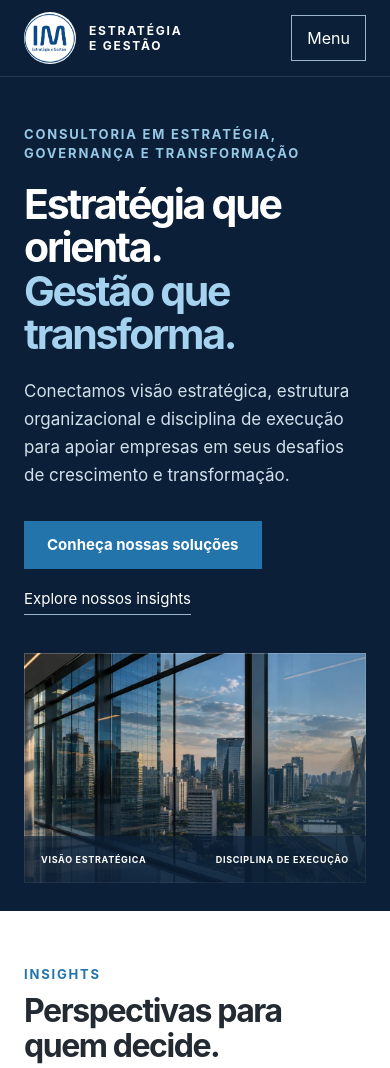
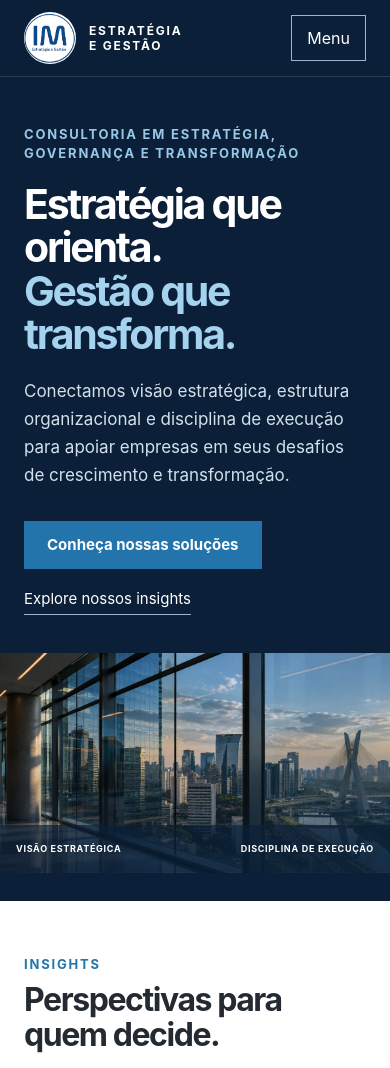
Before and after one commit to IMGestao/imgestao-site, a React (Vite) app: page / in a window 390 px wide. Shown: the top 1068 px of the page. Built offline with nearby package versions, Linux system fonts and the light colour scheme.

Commit message:
UX aprovado: imagens em largura total no mobile (PR #17)
Publicação autorizada após homologação.

```diff
--- a/src/index.css
+++ b/src/index.css
@@ -626,6 +626,13 @@ img {
 .rd-page a:focus-visible,.rd-header a:focus-visible,.rd-header button:focus-visible,.rd-service summary:focus-visible,.rd-article-banner a:focus-visible{outline:3px solid #55a9df;outline-offset:4px}
 @media(max-width:860px){.rd-header-inner{min-height:72px;flex-wrap:wrap;gap:12px;padding-block:12px}.rd-menu-toggle{display:block}.rd-nav{display:none;width:100%;align-items:stretch;flex-direction:column;gap:6px;padding:10px 0 12px}.rd-nav-open{display:flex}.rd-hero-inner{grid-template-columns:1fr;gap:18px;padding-top:28px;padding-bottom:28px}.rd-hero-copy{padding:20px 0}.rd-hero-picture{min-height:280px}.rd-featured-grid{grid-template-columns:1fr 1fr}.rd-card-featured{grid-column:1/-1}.rd-card-featured .rd-card-media{height:240px}.rd-section-heading{align-items:flex-start;flex-direction:column;gap:14px}.rd-contact-inner{grid-template-columns:1fr;gap:26px}.rd-contact .rd-button{justify-self:start}.rd-service-body{grid-template-columns:1fr;padding-left:0}.rd-footer-inner{align-items:flex-start;flex-direction:column}}
 @media(max-width:520px){.rd-hero h1{font-size:41px}.rd-hero-picture{min-height:230px}.rd-hero-caption{font-size:9px;letter-spacing:.7px}.rd-featured-grid{grid-template-columns:1fr}.rd-card-featured{grid-column:auto}.rd-card-featured .rd-card-media,.rd-card-media{height:190px}.rd-service summary{grid-template-columns:36px 1fr 24px;gap:10px}.rd-card-content{padding:18px 0}.rd-hero-copy>p:not(.rd-kicker){font-size:17px}.rd-actions{gap:18px}}
+/* Imagens de abertura em largura total no celular e tablet. */
+@media(max-width:860px){
+  .rd-hero-picture{margin-inline:calc(-1 * clamp(24px,4vw,56px));min-height:0;aspect-ratio:16/9;background-size:cover;background-repeat:no-repeat}
+  .rd-hero-picture:before{border:0}
+  .rd-hero-caption{padding-inline:clamp(16px,4vw,32px)}
+  .rd-article-visual{margin-inline:-1.5rem;height:auto;aspect-ratio:16/9;border:0}
+}
 @media(prefers-reduced-motion:reduce){html{scroll-behavior:auto}.rd-card,.rd-button{transition:none}.rd-card:hover{transform:none}}
 
 
```
